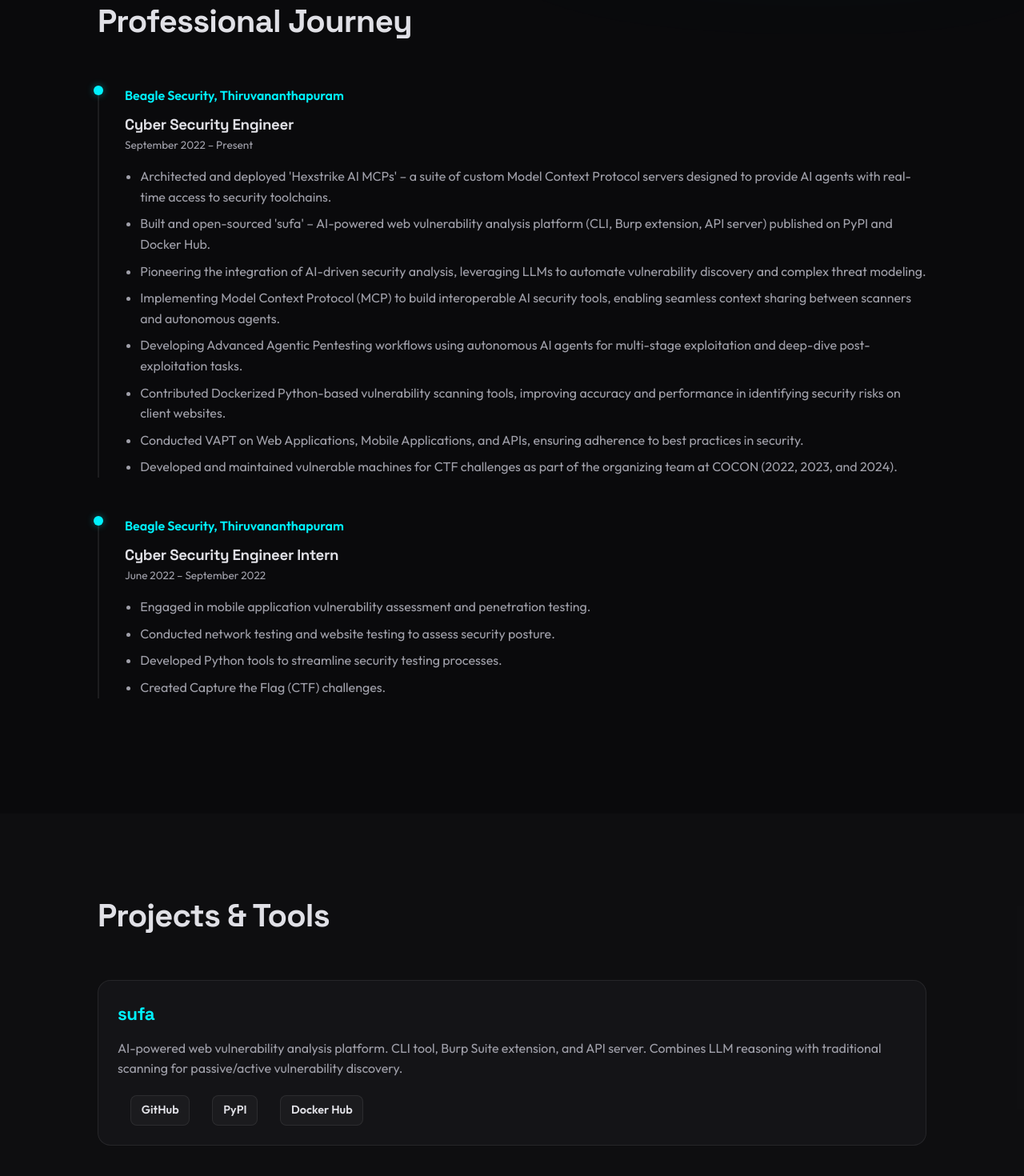
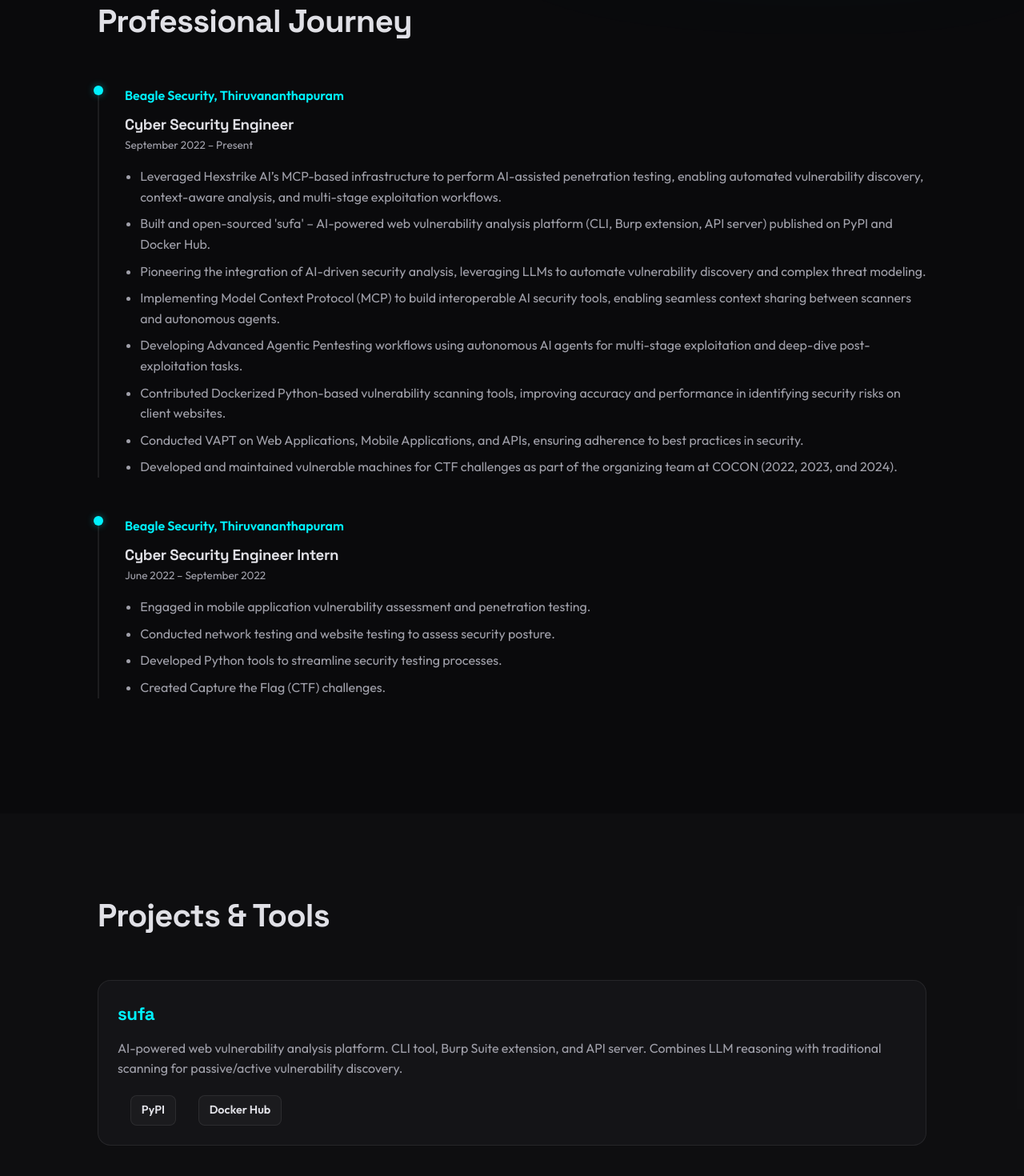
Before and after one commit to sufiyansaidsha/sufa-portfolio, a React (Vite) app: page / in a window 1280 px wide. Shown: the part 901-2371 px from the top of the page at 80% size. Built offline with nearby package versions, Linux system fonts and the light colour scheme.

Commit message:
Update Hexstrike experience points and refine portfolio content

```diff
--- a/src/App.jsx
+++ b/src/App.jsx
@@ -7,7 +7,7 @@ const App = () => {
             company: "Beagle Security, Thiruvananthapuram",
             date: "September 2022 – Present",
             points: [
-                "Architected and deployed 'Hexstrike AI MCPs' – a suite of custom Model Context Protocol servers designed to provide AI agents with real-time access to security toolchains.",
+                "Leveraged Hexstrike AI’s MCP-based infrastructure to perform AI-assisted penetration testing, enabling automated vulnerability discovery, context-aware analysis, and multi-stage exploitation workflows.",
                 "Built and open-sourced 'sufa' – AI-powered web vulnerability analysis platform (CLI, Burp extension, API server) published on PyPI and Docker Hub.",
                 "Pioneering the integration of AI-driven security analysis, leveraging LLMs to automate vulnerability discovery and complex threat modeling.",
                 "Implementing Model Context Protocol (MCP) to build interoperable AI security tools, enabling seamless context sharing between scanners and autonomous agents.",
@@ -49,7 +49,6 @@ const App = () => {
             name: "sufa",
             description: "AI-powered web vulnerability analysis platform. CLI tool, Burp Suite extension, and API server. Combines LLM reasoning with traditional scanning for passive/active vulnerability discovery.",
             links: [
-                { label: "GitHub", url: "https://github.com/sufiyansaidsha/sufaAI" },
                 { label: "PyPI", url: "https://pypi.org/project/sufa/" },
                 { label: "Docker Hub", url: "https://hub.docker.com/r/sufaai/sufaai" }
             ]
```
